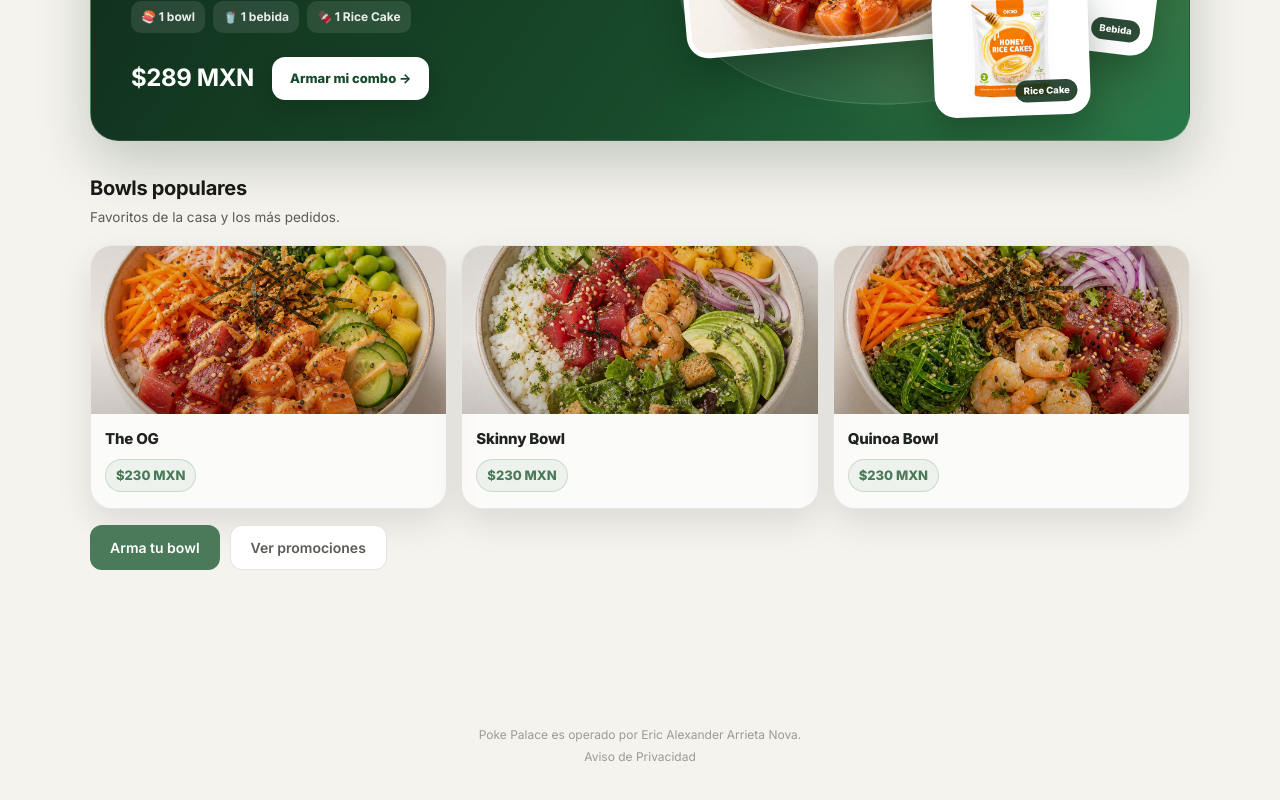
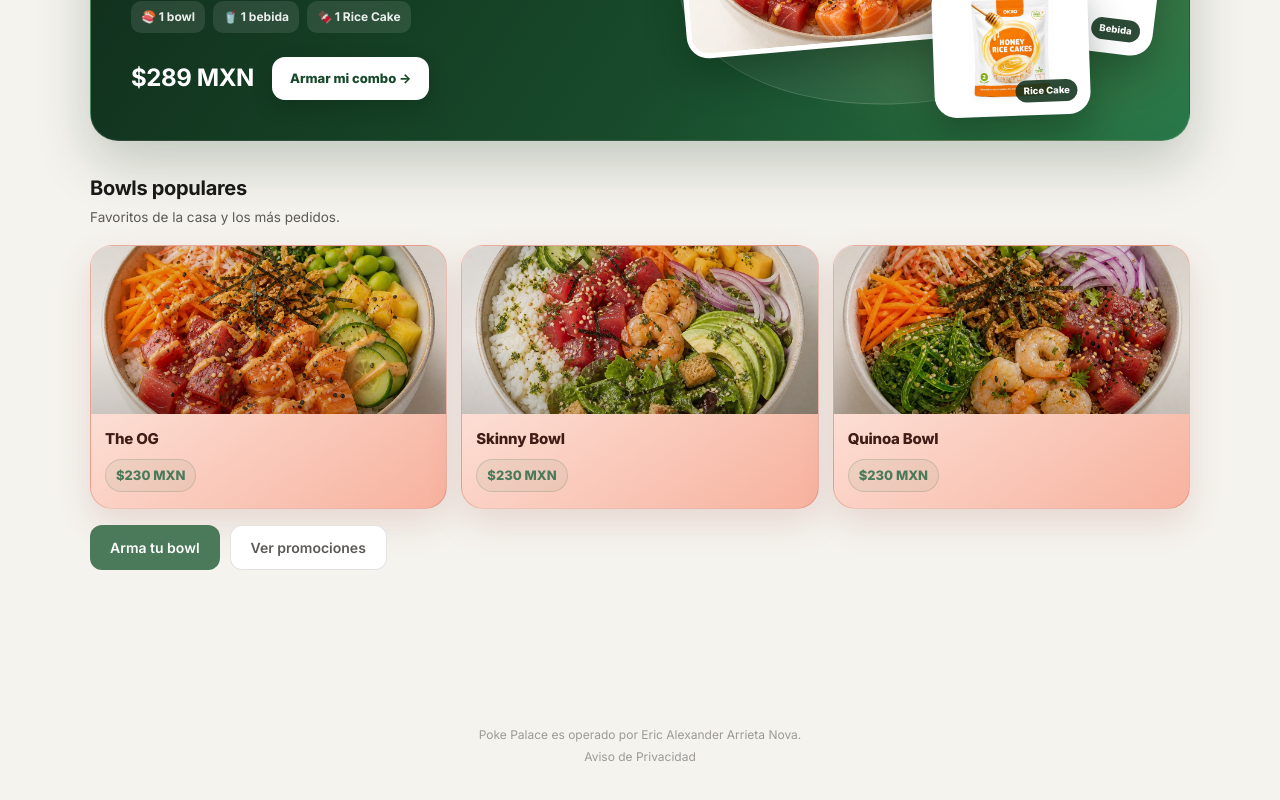
Before and after one commit to earieta21/PokePalace, a React (Vite) app: page / in a window 1280 px wide. Shown: the part 851-1651 px from the top of the page. Built offline with nearby package versions, Linux system fonts and the light colour scheme; no server answers; a web font is replaced by a local one.

Commit message:
Da color salmon a las tarjetas de bowls del Home

```diff
--- a/src/components/Menu.module.css
+++ b/src/components/Menu.module.css
@@ -5,7 +5,8 @@
   margin-top: 18px;
 }
 
-/* Card: glass / modern */
+/* Tarjetas de bowls de la casa: salmón suave para separarlas visualmente del
+   resto del Home sin competir con las fotografías. */
 .menuCard {
   display: block;
   width: 100%;
@@ -17,9 +18,9 @@
   border-radius: 22px;
   overflow: hidden;
 
-  background: rgba(255, 255, 255, 0.62);
-  border: 1px solid rgba(0, 0, 0, 0.08);
-  box-shadow: 0 14px 34px rgba(0, 0, 0, 0.1);
+  background: linear-gradient(145deg, #fff3ee 0%, #f7b29e 100%);
+  border: 1px solid rgba(190, 82, 61, 0.28);
+  box-shadow: 0 14px 34px rgba(157, 70, 53, 0.16);
 
   transition: transform 160ms ease, box-shadow 160ms ease,
     border-color 160ms ease;
@@ -32,8 +33,8 @@
 
 .menuCard:hover {
   transform: translateY(-3px);
-  box-shadow: 0 18px 44px rgba(0, 0, 0, 0.14);
-  border-color: rgba(16, 185, 129, 0.18);
+  box-shadow: 0 18px 44px rgba(157, 70, 53, 0.24);
+  border-color: rgba(177, 66, 47, 0.48);
 }
 
 /* Image area */
@@ -74,7 +75,22 @@
   font-size: 15px;
   font-weight: 900;
   letter-spacing: -0.2px;
-  color: rgba(11, 15, 13, 0.92);
+  color: #3f1c16;
+}
+
+:global([data-theme="dark"]) .menuCard {
+  background: linear-gradient(145deg, #4a2924 0%, #713c32 100%);
+  border-color: rgba(255, 173, 151, 0.3);
+  box-shadow: 0 14px 34px rgba(0, 0, 0, 0.28);
+}
+
+:global([data-theme="dark"]) .menuCard:hover {
+  border-color: rgba(255, 179, 158, 0.58);
+  box-shadow: 0 18px 44px rgba(0, 0, 0, 0.38);
+}
+
+:global([data-theme="dark"]) .menuName {
+  color: #fff7f4;
 }
 
 .menuPrice {
```
